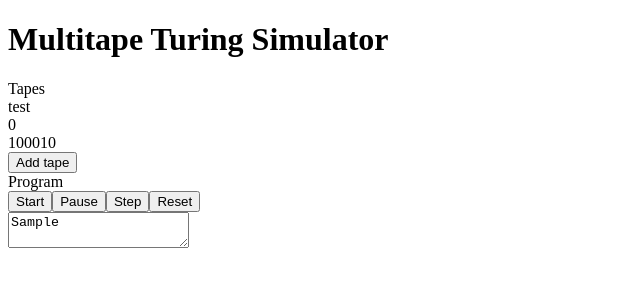
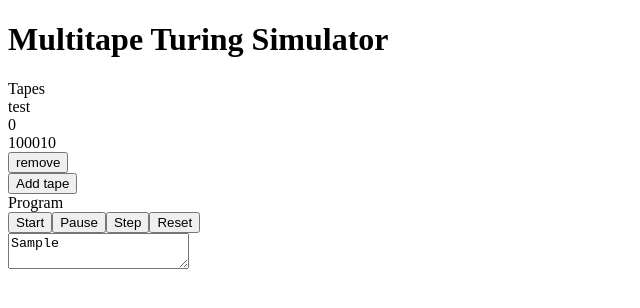
Before and after one commit to gabriellebzhu/multitape-turing-machine-simulator, a React app: page / in a window 1280 px wide. Both pictures are taken after typing "Sample" into the empty fields and a click on the button "Add tape". Shown: the top 308 px of the page, without its empty margins (0-640 px from the left). Built offline with nearby package versions, Linux system fonts and the light colour scheme.

Commit message:
Add small remove button to tapes

```diff
--- a/src/components/machine/tape/index.tsx
+++ b/src/components/machine/tape/index.tsx
@@ -1,20 +1,16 @@
 import * as React from "react";
 import { Tape } from "./tape";
 import { TapeDisplayer } from "./tape-displayer";
+import useTapeHooks from "./tape-hooks";
 
 const TapesComponent: React.FC = ()=> {
-  const [tapes, setTapes] = React.useState<Array<Tape>>([]);
-
-  const handleAddTape = React.useCallback(() => {
-    const newTape = new Tape("100010", "test");
-    setTapes([...tapes, newTape]);
-  }, [tapes])
+  const {tapes, handleAddTape, handleRemoveTape} = useTapeHooks();
 
   return (
       <div className="tapes-container">
           <div>Tapes</div>
           <div className="tapes-display__container">
-            {tapes.map(t => <TapeDisplayer tape={t}/>)}
+            {tapes.map((t, i) => <TapeDisplayer handleRemoveTape={handleRemoveTape} tape={t} index={i}/>)}
           </div>
           <div className="add-tape__container">
             <button className="add-tape_btn" onClick={handleAddTape}>Add tape</button>
--- a/src/components/machine/tape/tape-displayer.tsx
+++ b/src/components/machine/tape/tape-displayer.tsx
@@ -3,13 +3,15 @@ import { Tape } from "./tape"
 
 interface TapeDisplayerProps {
   tape: Tape,
+  index: number,
+  handleRemoveTape: (tapeIndex: number) => void,
 }
 
 export const TapeDisplayer = (props: TapeDisplayerProps) => {
-  const {tape} = props;
+  const {tape, index, handleRemoveTape} = props;
 
   return (
-    <div className="tape-display">
+    <div key={index} className="tape-display">
       <div className="tape-label">
         {tape.tapeName}
       </div>
@@ -20,6 +22,9 @@ export const TapeDisplayer = (props: TapeDisplayerProps) => {
         <div className="tape-string">
           {tape.tapeVal}
         </div>
+        <div className="remove-tape">
+          <button onClick={() => handleRemoveTape(index)}>remove</button>
+        </div>
       </div>
     </div>
   );
--- /dev/null
+++ b/src/components/machine/tape/tape-hooks.ts
@@ -0,0 +1,20 @@
+import * as React from "react";
+import { Tape } from "./tape";
+
+
+const useTapeHooks = () => {
+  const [tapes, setTapes] = React.useState<Array<Tape>>([]);
+
+  const handleAddTape = React.useCallback(() => {
+    const newTape = new Tape("100010", "test");
+    setTapes([...tapes, newTape]);
+  }, [tapes, setTapes])
+
+  const handleRemoveTape = React.useCallback((tapeIndex:number) => {
+    setTapes([...tapes.slice(0, tapeIndex), ...tapes.slice(tapeIndex+1)])
+  }, [tapes, setTapes])
+
+  return {tapes, handleAddTape, handleRemoveTape}
+}
+
+export default useTapeHooks;
```
